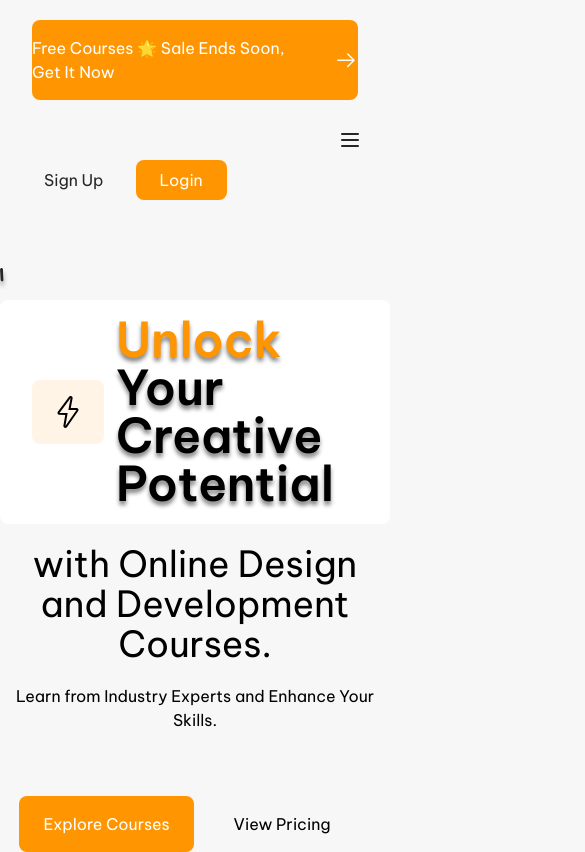
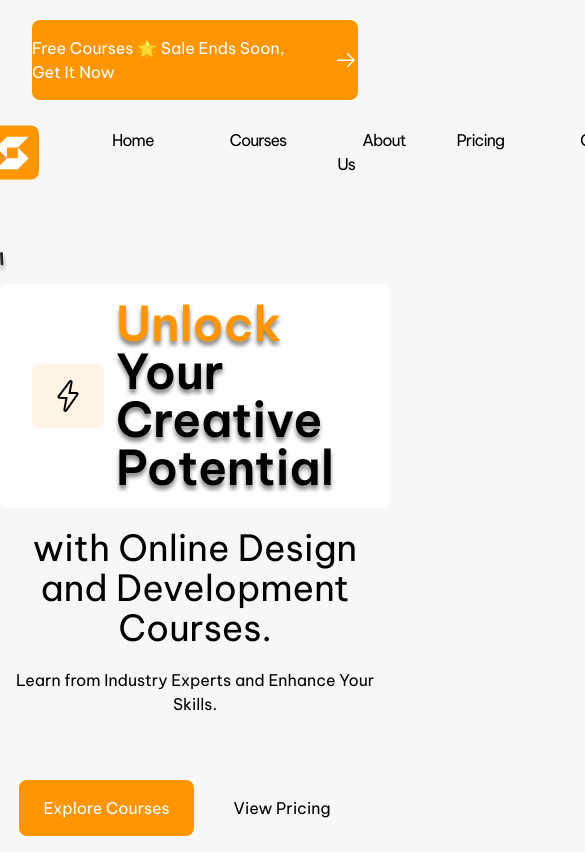
Before and after one commit to Ahmedatia99/Study-Sphere, a React (Vite) app: page / in a window 390 px wide. Shown: the top 852 px of the page, 585 px wide, since content can reach past the window. Built offline with nearby package versions, Linux system fonts and the light colour scheme.

Commit message:
return to main

```diff
--- a/src/component/Navbar.tsx
+++ b/src/component/Navbar.tsx
@@ -1,68 +1,10 @@
 import React from "react";
 import { Button } from "./atoms/Button";
-import { useState } from "react";
 export default function Navbar() {
-  const [navbar, setNavbar] = useState(false);
-
   return (
-    <main className=" container flex justify-center items-center relative mx-auto">
-      <nav
-        className={`w-full  text-textcook  mx-auto py-5 z-10 sticky top-0  ${
-          navbar
-            ? "bg-dark text-white border-t-2 border-morning "
-            : "bg-ligthing"
-        }`}
-      >
-        <div className=" container mx-auto px-5 desktop:flex tablet:flex  desktop:items-center desktop:justify-between tablet:justify-between">
-          <div>
-            <div className="flex items-center justify-between md:flex">
-              <div className="flex justify-center items-center rounded-md "></div>
-              <div className="md:hidden">
-                <button
-                  className="p-2 text-light rounded outline-none focus:border-gray-400 focus:border"
-                  onClick={() => setNavbar(!navbar)}
-                >
-                  {navbar ? (
-                    <svg
-                      xmlns="http://www.w3.org/2000/svg"
-                      className="w-6 h-6"
-                      viewBox="0 0 20 20"
-                      fill="currentColor"
-                    >
-                      <path
-                        fillRule="evenodd"
-                        d="M4.293 4.293a1 1 0 011.414 0L10 8.586l4.293-4.293a1 1 0 111.414 1.414L11.414 10l4.293 4.293a1 1 0 01-1.414 1.414L10 11.414l-4.293 4.293a1 1 0 01-1.414-1.414L8.586 10 4.293 5.707a1 1 0 010-1.414z"
-                        clipRule="evenodd"
-                      />
-                    </svg>
-                  ) : (
-                    <svg
-                      xmlns="http://www.w3.org/2000/svg"
-                      className="w-6 h-6"
-                      fill="none"
-                      viewBox="0 0 24 24"
-                      stroke="currentColor"
-                      strokeWidth={2}
-                    >
-                      <path
-                        strokeLinecap="round"
-                        strokeLinejoin="round"
-                        d="M4 6h16M4 12h16M4 18h16"
-                      />
-                    </svg>
-                  )}
-                </button>
-              </div>
-            </div>
-          </div>
-          {/* 00 */}
-          <div className=" flex ">
-            <div
-              className={`flex-1 justify-self-center pb-3 mt-8 md:block md:pb-0 md:mt-0 ${
-                navbar ? "block " : "hidden"
-              }`}
-            >
-              <div className="flex items-center">
+    <main>
+      <section className=" container flex justify-between items-center py-5 mx-auto w-full px-3">
+        <div className="flex justify-center items-center">
           <img src="./images/Logo.svg" className="mr-12" />
           <ul className="flex">
             <li>
@@ -82,14 +24,11 @@ export default function Navbar() {
             </li>
           </ul>
         </div>
-            </div>
         <div className="flex">
           <Button variant="second" action="Sign Up" />
           <Button variant="primary" action="Login" />
         </div>
-          </div>
-        </div>
-      </nav>
+      </section>
     </main>
   );
 }
```
Lines whose indentation alone changed are shown as unchanged.
